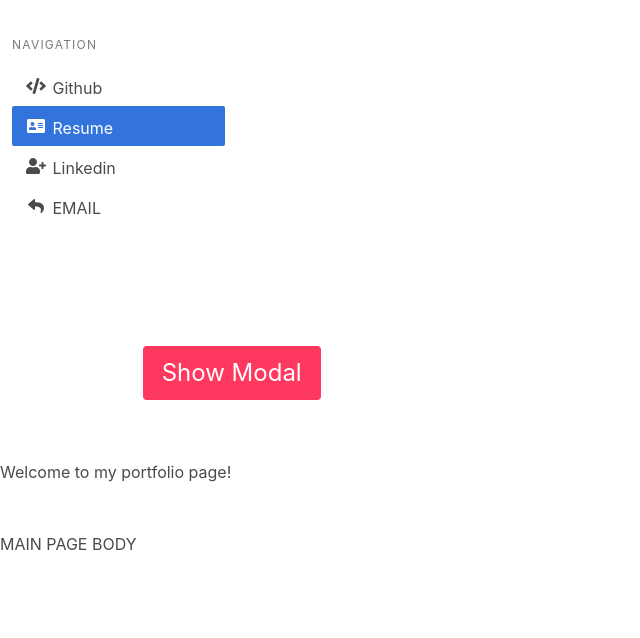
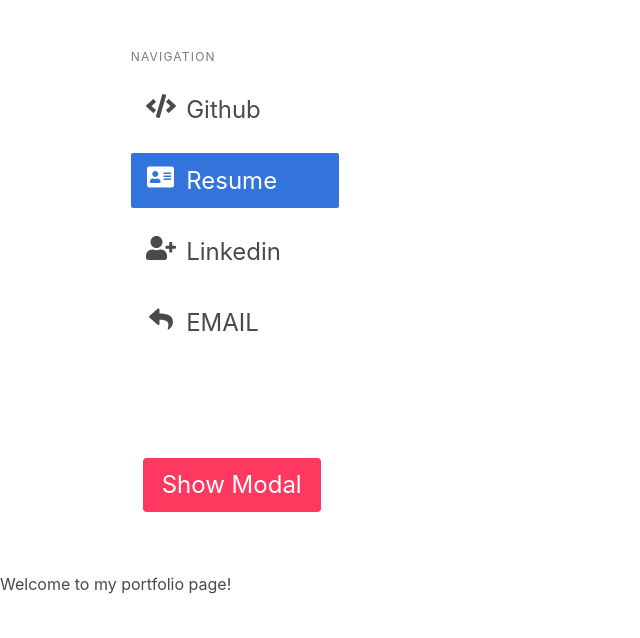
Before and after one commit to jstearne/portfolio-site, a Django app: page / in a window 1280 px wide. Shown: the top 638 px of the page, without its empty margins (0-640 px from the left). Run offline with Django 3.2, Linux system fonts and the light colour scheme; some libraries are stand-ins or nearby versions.

Commit message:
Continue tweaking breakpoints. Site probably won't be viewed on mobile very often, so desktop-first.

```diff
--- a/main_app/templates/base.html
+++ b/main_app/templates/base.html
@@ -12,6 +12,14 @@
   <title>Jared's Portfolio</title>
 </head>
 
+
+<style>
+a {
+  font-size: x-large;
+  margin-top: 2vh;
+}
+
+</style>
 <!--BULMA: Navbar-->
 <!--mobile-->
   <body>
@@ -56,29 +64,36 @@
       </nav>
 
       <!--SIDEBAR BULMA DESKTOP (primary)-->
-      <section class="main-content columns is-fullheight">
-        <aside class="column is-one-fifth is-narrow-mobile is-fullheight section is-hidden-mobile">
+
+<!--TO DO:
+  Add about me, skills, any other links that NEED to be modal.
+  Github, Linkedin, Email are just links! Use Google Docs for PDF/Word?
+
+-->
+
+      <section class="main-content columnsfifth is-fullheight">
+        <aside class="column is-one-fifth is-offset-1 is-narrow-desktop is-fullheight section is-hidden-mobile">
           <p class="menu-label is-hidden-touch">Navigation</p>
           <ul class="menu-list">
             <li>
               <a href="#" class="">
-                <span class="icon"><i class="fa fa-code"></i></span> Github
+                <span class="icon"><i class="fa fa-code"></i></span>&nbsp;&nbsp;Github
               </a>
             </li>
             <li>
               <a href="#" class="is-active">
-                <span class="icon"><i class="fa fa-address-card"></i></span> Resume
+                <span class="icon"><i class="fa fa-address-card"></i></span>&nbsp;&nbsp;Resume
               </a>
             </li>
             <li>
               <a href="#" class="">
-                <span class="icon"><i class="fa fa-user-plus"></i></span> Linkedin
+                <span class="icon"><i class="fa fa-user-plus"></i></span>&nbsp;&nbsp;Linkedin
               </a>
             </li>
 
             <li>
               <a href="mailto:jared.stearne@gmail.com" class="">
-                <span class="icon"><i class="fa fa-reply"></i></span> EMAIL
+                <span class="icon"><i class="fa fa-reply"></i></span>&nbsp;&nbsp;EMAIL
               </a>
             </li>
           </ul>
@@ -102,7 +117,7 @@
                         <img src="https://bulma.io/images/placeholders/128x128.png" alt="Image">
                       </figure>
                     </div>
-
+                    <!--Actual Modal content goes below-->
                     <div class="media-content">
                       <div class="content">
                         <p>
```
